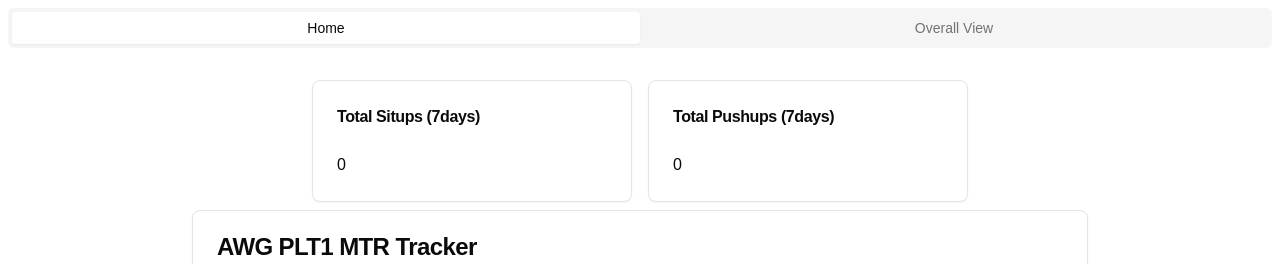
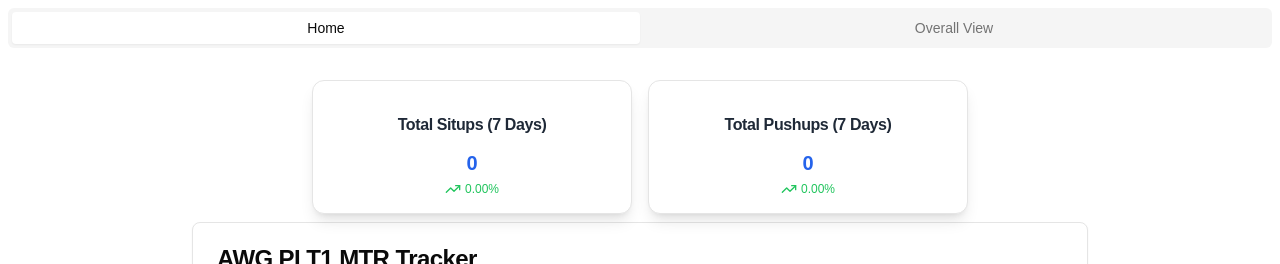
Before and after one commit to Revanth15/mtr-tracker, a Next.js app: page / in a window 1280 px wide. Shown: the top 264 px of the page. Built offline with nearby package versions, Linux system fonts and the light colour scheme; no server answers; the database is empty.

Commit message:
Better stats view + % change

```diff
--- a/app/components/fit-tracker.tsx
+++ b/app/components/fit-tracker.tsx
@@ -10,7 +10,7 @@ import { Table, TableBody, TableCell, TableHead, TableHeader, TableRow } from "@
 import { LineChart, Line, XAxis, YAxis, CartesianGrid, Tooltip, Legend, ResponsiveContainer } from "recharts"
 import { db } from "../firebase"
 import { FaTrashAlt } from "react-icons/fa"
-import { Calendar as CalendarIcon } from "lucide-react"
+import { Calendar as CalendarIcon, TrendingUp, TrendingDown } from "lucide-react"
 import { Badge } from "@/components/ui/badge"
 import { cn } from "@/lib/utils"
 import { Calendar } from "@/components/ui/calendar"
@@ -19,6 +19,12 @@ import {
   PopoverContent,
   PopoverTrigger,
 } from "@/components/ui/popover"
+import {
+  Tooltip as ToolTip,
+  TooltipContent,
+  TooltipProvider,
+  TooltipTrigger,
+} from "@/components/ui/tooltip"
 import { format } from "date-fns"
 import { useToast } from "@/hooks/use-toast"
 import { collection, query, getDocs, addDoc, orderBy, Timestamp, deleteDoc, doc } from "firebase/firestore"
@@ -171,44 +177,135 @@ export default function FitTracker() {
   }
 
   const totalsLast7Days = useMemo(() => {
-    const today = new Date()
-    const sevenDaysAgo = new Date(today)
-    sevenDaysAgo.setDate(today.getDate() - 7)
+    const today = new Date();
+    const sevenDaysAgo = new Date(today);
+    sevenDaysAgo.setDate(today.getDate() - 7);
+    const fourteenDaysAgo = new Date(sevenDaysAgo);
+    fourteenDaysAgo.setDate(sevenDaysAgo.getDate() - 7);
 
-    return entries.reduce(
-      (acc, entry) => {
-        const entryDate = entry.timestamp.toDate()
+    const last7DaysTotals = { pushups: 0, situps: 0 };
 
-        if (entryDate >= sevenDaysAgo && entryDate <= today) {
-          acc.pushups += entry.pushups
-          acc.situps += entry.situps
-        }
-        return acc
-      },
-      { pushups: 0, situps: 0 }
-    )
-  }, [entries])
+    const prev7DaysTotals = { pushups: 0, situps: 0 };
+
+    entries.forEach((entry) => {
+      const entryDate = entry.timestamp.toDate();
+
+      if (entryDate >= sevenDaysAgo && entryDate <= today) {
+        last7DaysTotals.pushups += entry.pushups;
+        last7DaysTotals.situps += entry.situps;
+      } else if (entryDate >= fourteenDaysAgo && entryDate < sevenDaysAgo) {
+        prev7DaysTotals.pushups += entry.pushups;
+        prev7DaysTotals.situps += entry.situps;
+      }
+    });
+
+    const calculatePercentageChange = (current: number, previous: number) => {
+      if (previous === 0) return current > 0 ? 100 : 0;
+      return ((current - previous) / previous) * 100;
+    };
+
+    const pushupsPercentageChange = calculatePercentageChange(
+      last7DaysTotals.pushups,
+      prev7DaysTotals.pushups
+    );
+
+    const situpsPercentageChange = calculatePercentageChange(
+      last7DaysTotals.situps,
+      prev7DaysTotals.situps
+    );
+
+    return {
+      last7DaysTotals,
+      prev7DaysTotals,
+      pushupsPercentageChange,
+      situpsPercentageChange,
+    };
+  }, [entries]);
 
   return (
     <div className="container mx-auto p-4">
       <div className="mt-2 flex space-x-4 justify-center">
-        <Card className="w-full max-w-xs">
-          <CardHeader>
-            <CardTitle className="text-md">Total Situps (7days)</CardTitle>
+        <Card className="w-full max-w-xs p-2 shadow-lg rounded-xl border">
+          <CardHeader className="text-center pb-1">
+            <CardTitle className="text-base font-semibold text-gray-800">
+              Total Situps (7 Days)
+            </CardTitle>
           </CardHeader>
-          <CardContent>
-            <div>
-              <p>{totalsLast7Days.situps}</p>
+          <CardContent className="p-2">
+            <div className="flex flex-col items-center space-y-1">
+              <p className="text-xl font-bold text-blue-600">
+                {totalsLast7Days.last7DaysTotals.situps}
+              </p>
+              <TooltipProvider>
+                <ToolTip>
+                  <TooltipTrigger>
+                    <div className="flex items-center space-x-1 text-gray-500">
+                      {totalsLast7Days.situpsPercentageChange >= 0 ? (
+                        <TrendingUp className="h-4 w-4 text-green-500" />
+                      ) : (
+                        <TrendingDown className="h-4 w-4 text-red-500" />
+                      )}
+                      <p
+                        className={`text-xs font-medium ${
+                          totalsLast7Days.situpsPercentageChange >= 0
+                            ? "text-green-500"
+                            : "text-red-500"
+                        }`}
+                      >
+                        {totalsLast7Days.situpsPercentageChange.toFixed(2)}%
+                      </p>
+                    </div>
+                  </TooltipTrigger>
+                  <TooltipContent>
+                    <p>
+                      {totalsLast7Days.last7DaysTotals.situps} reps vs{" "}
+                      {totalsLast7Days.prev7DaysTotals.situps} reps
+                    </p>
+                  </TooltipContent>
+                </ToolTip>
+              </TooltipProvider>
             </div>
           </CardContent>
         </Card>
-        <Card className="w-full max-w-xs">
-          <CardHeader>
-            <CardTitle className="text-md">Total Pushups (7days)</CardTitle>
+        <Card className="w-full max-w-xs p-2 shadow-lg rounded-xl border">
+          <CardHeader className="text-center pb-1">
+            <CardTitle className="text-base font-semibold text-gray-800">
+              Total Pushups (7 Days)
+            </CardTitle>
           </CardHeader>
-          <CardContent>
-            <div>
-              <p>{totalsLast7Days.pushups}</p>
+          <CardContent className="p-2">
+            <div className="flex flex-col items-center space-y-1">
+              <p className="text-xl font-bold text-blue-600">
+                {totalsLast7Days.last7DaysTotals.pushups}
+              </p>
+              <TooltipProvider>
+                <ToolTip>
+                  <TooltipTrigger>
+                    <div className="flex items-center space-x-1 text-gray-500">
+                      {totalsLast7Days.pushupsPercentageChange >= 0 ? (
+                        <TrendingUp className="h-4 w-4 text-green-500" />
+                      ) : (
+                        <TrendingDown className="h-4 w-4 text-red-500" />
+                      )}
+                      <p
+                        className={`text-xs font-medium ${
+                          totalsLast7Days.pushupsPercentageChange >= 0
+                            ? "text-green-500"
+                            : "text-red-500"
+                        }`}
+                      >
+                        {totalsLast7Days.pushupsPercentageChange.toFixed(2)}%
+                      </p>
+                    </div>
+                  </TooltipTrigger>
+                  <TooltipContent>
+                    <p>
+                      {totalsLast7Days.last7DaysTotals.pushups} reps vs{" "}
+                      {totalsLast7Days.prev7DaysTotals.pushups} reps
+                    </p>
+                  </TooltipContent>
+                </ToolTip>
+              </TooltipProvider>
             </div>
           </CardContent>
         </Card>
--- /dev/null
+++ b/components/ui/tooltip.tsx
@@ -0,0 +1,30 @@
+"use client"
+
+import * as React from "react"
+import * as TooltipPrimitive from "@radix-ui/react-tooltip"
+
+import { cn } from "@/lib/utils"
+
+const TooltipProvider = TooltipPrimitive.Provider
+
+const Tooltip = TooltipPrimitive.Root
+
+const TooltipTrigger = TooltipPrimitive.Trigger
+
+const TooltipContent = React.forwardRef<
+  React.ElementRef<typeof TooltipPrimitive.Content>,
+  React.ComponentPropsWithoutRef<typeof TooltipPrimitive.Content>
+>(({ className, sideOffset = 4, ...props }, ref) => (
+  <TooltipPrimitive.Content
+    ref={ref}
+    sideOffset={sideOffset}
+    className={cn(
+      "z-50 overflow-hidden rounded-md border border-neutral-200 bg-white px-3 py-1.5 text-sm text-neutral-950 shadow-md animate-in fade-in-0 zoom-in-95 data-[state=closed]:animate-out data-[state=closed]:fade-out-0 data-[state=closed]:zoom-out-95 data-[side=bottom]:slide-in-from-top-2 data-[side=left]:slide-in-from-right-2 data-[side=right]:slide-in-from-left-2 data-[side=top]:slide-in-from-bottom-2 dark:border-neutral-800 dark:bg-neutral-950 dark:text-neutral-50",
+      className
+    )}
+    {...props}
+  />
+))
+TooltipContent.displayName = TooltipPrimitive.Content.displayName
+
+export { Tooltip, TooltipTrigger, TooltipContent, TooltipProvider }
--- a/package.json
+++ b/package.json
@@ -15,6 +15,7 @@
     "@radix-ui/react-slot": "^1.1.1",
     "@radix-ui/react-tabs": "^1.1.2",
     "@radix-ui/react-toast": "^1.2.5",
+    "@radix-ui/react-tooltip": "^1.1.7",
     "class-variance-authority": "^0.7.1",
     "clsx": "^2.1.1",
     "date-fns": "^3.6.0",
```
Also changed, not shown: 1 other file (tests, documents, lock files or other folders).
